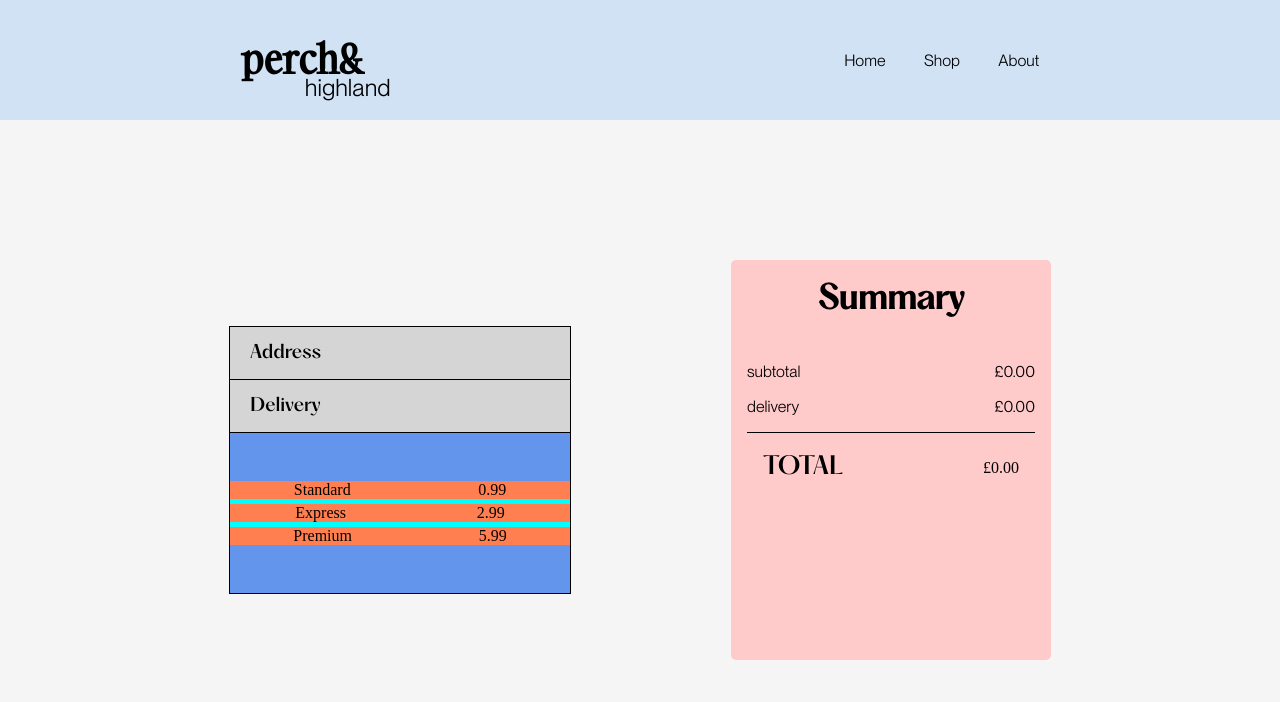
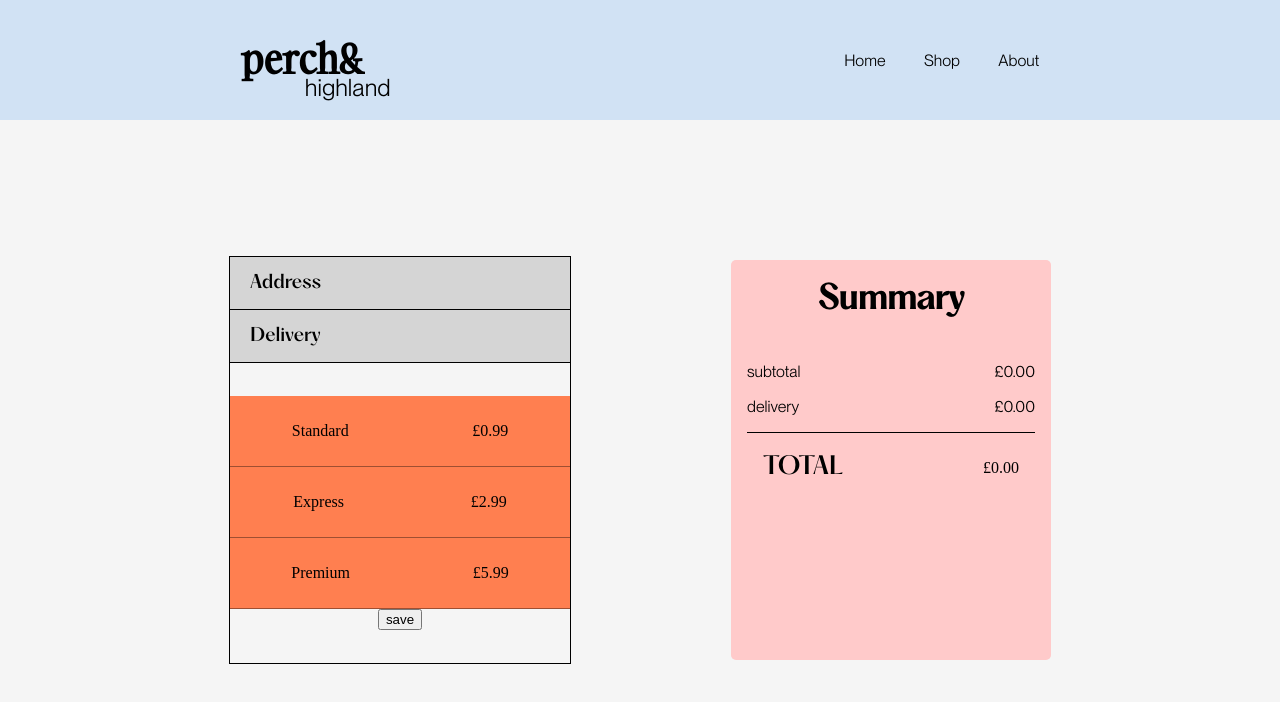
Before and after one commit to brian-david4/furniture-shop, a React (Vite) app in the folder furniture/: page /checkout/shipping-address in a window 1280 px wide. Both pictures are taken after a click on the button "Delivery". Shown: the top 702 px of the page. Built offline with nearby package versions, Linux system fonts and the light colour scheme; the HTML template or start-up script is replaced by a standard one; a web font is replaced by a local one.

Commit message:
Create Logic for DeliveryPrice Component

```diff
--- a/furniture/src/Components/DeliveryPrice/DeliveryPrice.tsx
+++ b/furniture/src/Components/DeliveryPrice/DeliveryPrice.tsx
@@ -1,21 +1,36 @@
+import { useContext, useState } from "react";
 import styles from "./delivPrice.module.css";
+import { CartContext } from "../../Data/CartContext";
 
 const DeliveryPrice = () => {
+  const cart = useContext(CartContext);
+  const [activeDelivery, setActiveDelivery] = useState(0);
   const prices = [
-    { type: "Standard", price: 99 },
-    { type: "Express", price: 299 },
-    { type: "Premium", price: 599 },
+    { type: "Standard", detail: "", price: 99 },
+    { type: "Express", detail: "", price: 299 },
+    { type: "Premium", detail: "", price: 599 },
   ];
   return (
     <div className={styles.container}>
       <div className={styles.delivery}>
         {prices.map((price, idx) => (
-          <div className={styles.priceOptions} key={idx}>
-            <div className={styles.deliverytype}>{price.type}</div>
-            <div className={styles.deliveryPrice}>{price.price / 100}</div>
-          </div>
+          <>
+            <div
+              onClick={() => setActiveDelivery(idx)}
+              className={styles.priceOptions}
+              key={idx}
+            >
+              <div className={styles.deliverytype}>{price.type}</div>
+              <div className={styles.deliveryPrice}>£{price.price / 100}</div>
+            </div>
+          </>
         ))}
       </div>
+      <button
+        onClick={() => cart.setDeliveryPrice(prices[activeDelivery].price)}
+      >
+        save
+      </button>
     </div>
   );
 };
--- a/furniture/src/Components/DeliveryPrice/delivPrice.module.css
+++ b/furniture/src/Components/DeliveryPrice/delivPrice.module.css
@@ -1,23 +1,30 @@
 .container {
   height: 20vh;
-  min-height: 150px;
+  min-height: 300px;
   /* max-width: 40vw;
   min-width: 340px; */
   width: 100%;
-  background-color: cornflowerblue;
   display: flex;
+  flex-direction: column;
   justify-content: center;
   align-items: center;
 }
 .delivery {
   display: flex;
   flex-direction: column;
-  gap: 5px;
+  align-items: center;
+  justify-content: center;
+  /* gap: 5px; */
   background-color: aqua;
   width: 100%;
 }
 .priceOptions {
   display: flex;
+  height: 70px;
+  width: 100%;
+  border-bottom: 1px solid rgba(0, 0, 0, 0.375);
+  user-select: none;
+  cursor: pointer;
   justify-content: space-around;
   align-items: center;
   background-color: coral;
--- a/furniture/src/Data/CartContext.tsx
+++ b/furniture/src/Data/CartContext.tsx
@@ -29,7 +29,7 @@ const CartProvider = ({ children }: CartContextProps) => {
     setDeliveryPriceState(num);
   };
 
-  const deliveryPrice = deliveryPriceState;
+  const deliveryPrice = deliveryPriceState / 100;
 
   const getProductQuantity = (id: number) => {
     const quantity = cartProducts.find(
```
